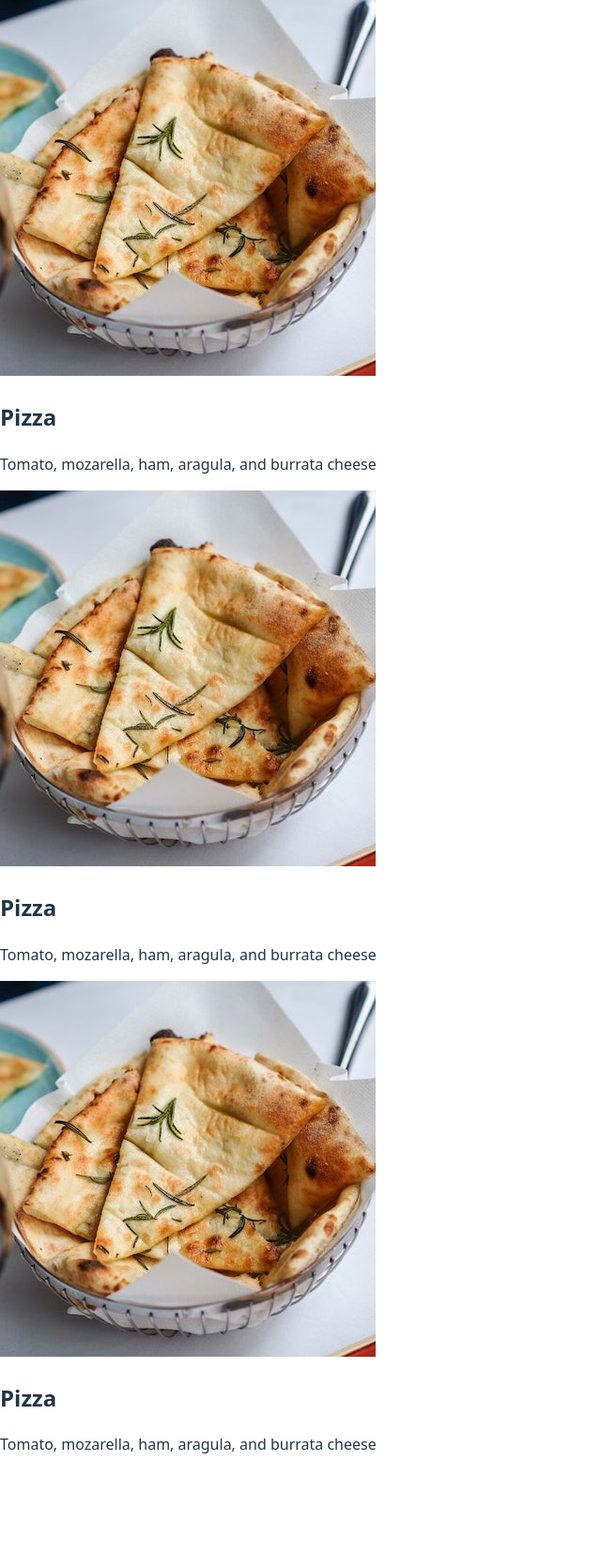
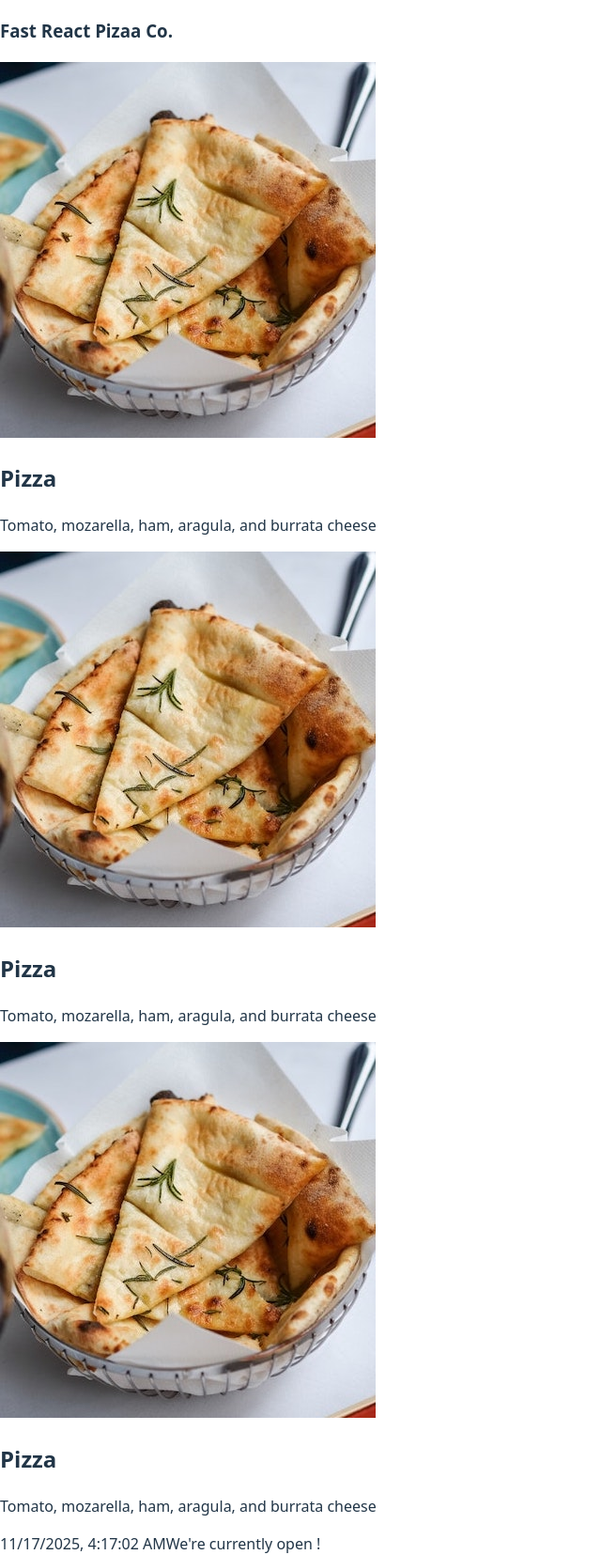
Before and after one commit to qhoncheh/-pizza-landing-react-, a React (Vite) app: page / in a window 1280 px wide. Shown: the whole page at 94% size, without its empty margins (0-640 px from the left). Before the commit the page ends 1565 px from the top, so only its background shows below. Built offline with nearby package versions, Linux system fonts and the light colour scheme.

Commit message:
add  header and footer data

```diff
--- a/src/App.tsx
+++ b/src/App.tsx
@@ -1,12 +1,16 @@
+import Footer from "./components/Footer/Footer";
+import Header from "./components/Header/Header";
 import Pizza from "./Pizza";
 
 export default function App() {
 
     return (
         <div>
+            <Header />
             <Pizza />
             <Pizza />
             <Pizza />
+            <Footer />
         </div>
     );
 }
--- /dev/null
+++ b/src/components/Footer/Footer.tsx
@@ -0,0 +1,8 @@
+
+const Footer = () => {
+  return (
+      <div>{new Date().toLocaleString()}We're currently open !</div>
+  )
+}
+
+export default Footer
--- /dev/null
+++ b/src/components/Header/Header.tsx
@@ -0,0 +1,8 @@
+
+const Header = () => {
+  return (
+    <h3>Fast React Pizaa Co.</h3>
+  )
+}
+
+export default Header
```
